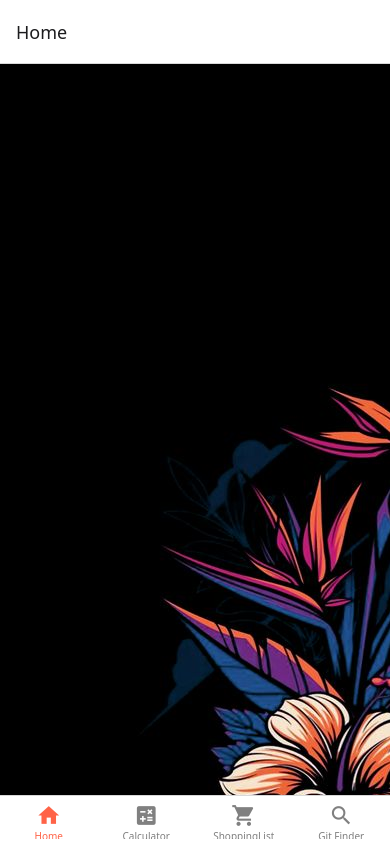
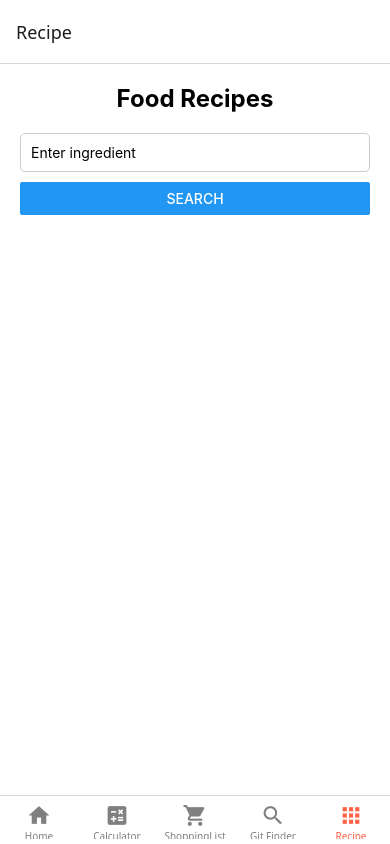
Before and after one commit to Bidhan33/Mobile_Programming_React_Native_Project, a React Native app: screen /Recipe in a window 390 px wide. Built offline with nearby package versions, Linux system fonts and the light colour scheme.

Commit message:
Added new Recipe page

```diff
--- a/App.js
+++ b/App.js
@@ -9,6 +9,7 @@ import History from './Components/History';
 import ShoppingList from './Components/shopinglist';
 import HomeScreen from './Components/Home';
 import GitFinder from './Components/GitFinder';
+import Recipe from './Components/Recipe';
 
 const Tab = createBottomTabNavigator();
 const CalculatorStack = createStackNavigator();
@@ -57,6 +58,7 @@ export default function App() {
         <Tab.Screen name="Calculator" component={CalculatorStackNavigator} />
         <Tab.Screen name="ShoppingList" component={ShoppingList} />
         <Tab.Screen name="Git Finder" component={GitFinder} />
+        <Tab.Screen name="Recipe" component={Recipe} />
       </Tab.Navigator>
     </NavigationContainer>
   );
--- /dev/null
+++ b/Components/Recipe.js
@@ -0,0 +1,85 @@
+import React, { useState } from "react";
+import { View, Text, TextInput, Button, FlatList, Image, StyleSheet } from "react-native";
+
+const Recipe = () => {
+  const [ingredient, setIngredient] = useState("");
+  const [recipes, setRecipes] = useState([]);
+
+  const fetchRecipes = async () => {
+    if (!ingredient) return;
+    try {
+      const response = await fetch(
+        `https://www.themealdb.com/api/json/v1/1/filter.php?i=${ingredient}`
+      );
+      const data = await response.json();
+      setRecipes(data.meals || []);
+    } catch (error) {
+      console.error("Error fetching data: ", error);
+    }
+  };
+
+  return (
+    <View style={styles.container}>
+      <Text style={styles.title}>Food Recipes</Text>
+      <TextInput
+        style={styles.input}
+        placeholder="Enter ingredient"
+        value={ingredient}
+        onChangeText={setIngredient}
+      />
+      <Button title="Search" onPress={fetchRecipes} />
+      <FlatList
+        data={recipes}
+        keyExtractor={(item) => item.idMeal}
+        renderItem={({ item }) => (
+          <View style={styles.card}>
+            <Image source={{ uri: item.strMealThumb }} style={styles.image} />
+            <Text style={styles.mealTitle}>{item.strMeal}</Text>
+          </View>
+        )}
+      />
+    </View>
+  );
+};
+
+const styles = StyleSheet.create({
+  container: {
+    flex: 1,
+    padding: 20,
+    backgroundColor: "#fff",
+  },
+  title: {
+    fontSize: 24,
+    fontWeight: "bold",
+    textAlign: "center",
+    marginBottom: 20,
+  },
+  input: {
+    borderWidth: 1,
+    borderColor: "#ccc",
+    padding: 10,
+    borderRadius: 5,
+    marginBottom: 10,
+  },
+  card: {
+    flexDirection: "row",
+    alignItems: "center",
+    backgroundColor: "#f9f9f9",
+    padding: 10,
+    marginVertical: 5,
+    borderRadius: 8,
+    elevation: 2,
+  },
+  image: {
+    width: 50,
+    height: 50,
+    borderRadius: 5,
+    marginRight: 10,
+  },
+  mealTitle: {
+    fontSize: 16,
+    fontWeight: "bold",
+  },
+});
+
+export default Recipe;
```
